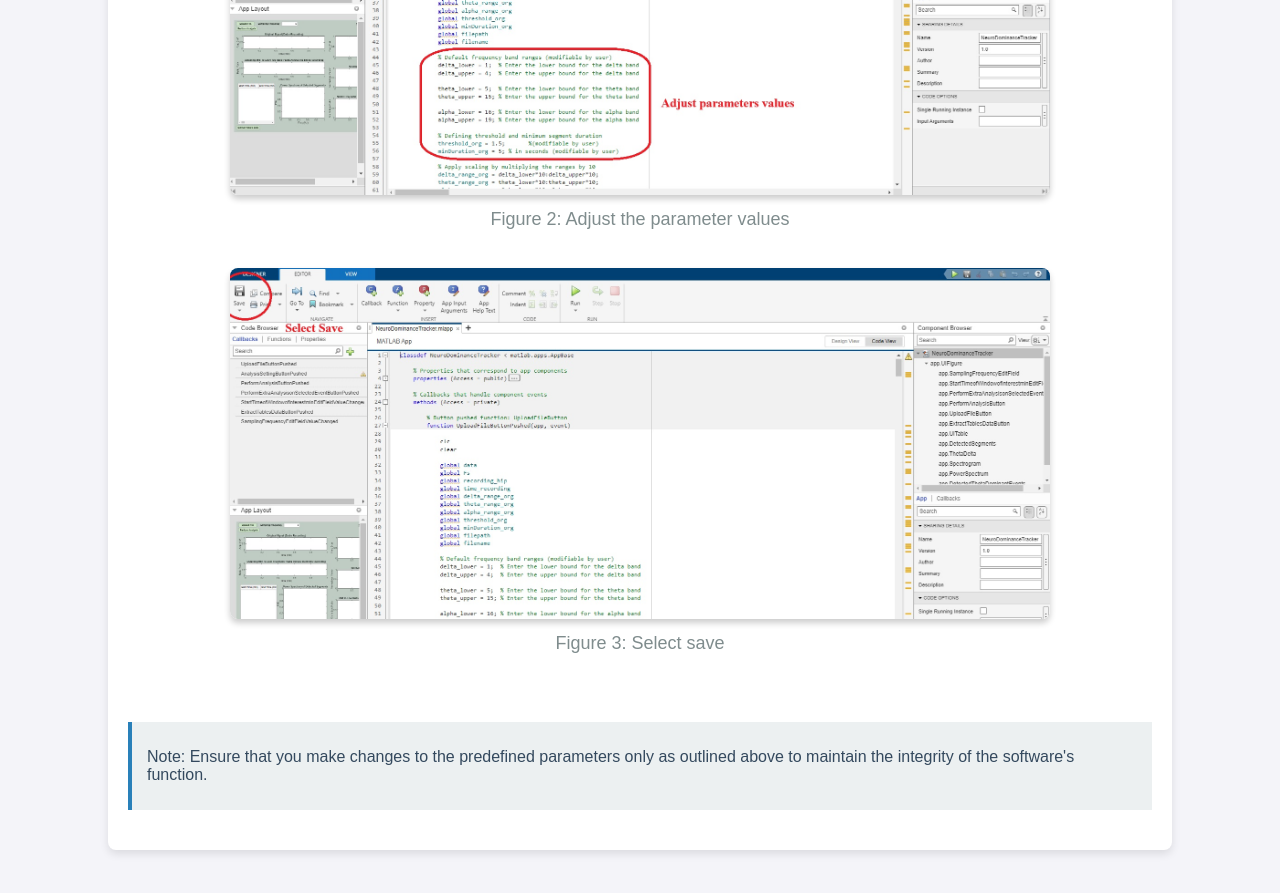
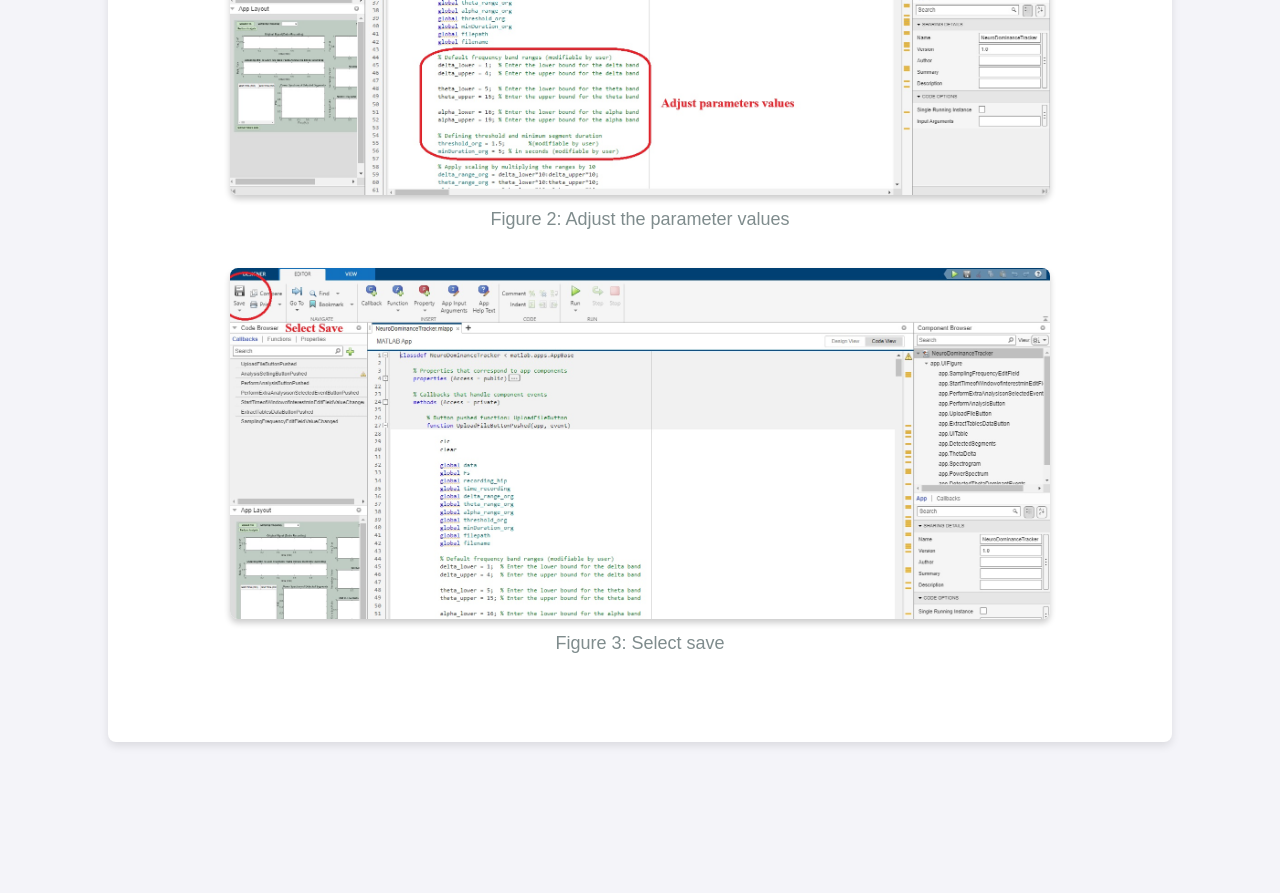
Before and after one commit to nbahador/NeuroDominanceTracker-Tool, a Jekyll site: the page Customizing_the_Software_Behavior.html, which Jekyll copies as it is, in a window 1280 px wide and 900 px high, scrolled down 1147 px. Shown: the top 893 px of the window. Built offline with Jekyll 4.4.1, drawn with Linux system fonts in a browser that asks for light colours; after the commit the page ends 1939 px from its top, so only the background shows below that.

Commit message:
Update Customizing_the_Software_Behavior.html

```diff
--- a/Customizing_the_Software_Behavior.html
+++ b/Customizing_the_Software_Behavior.html
@@ -98,10 +98,6 @@
             </div>
         </div>
 
-        <div class="note">
-            <p>Note: Ensure that you make changes to the predefined parameters only as outlined above to maintain the integrity of the software's function.</p>
-        </div>
-
     </div>
 
 </body>
```
